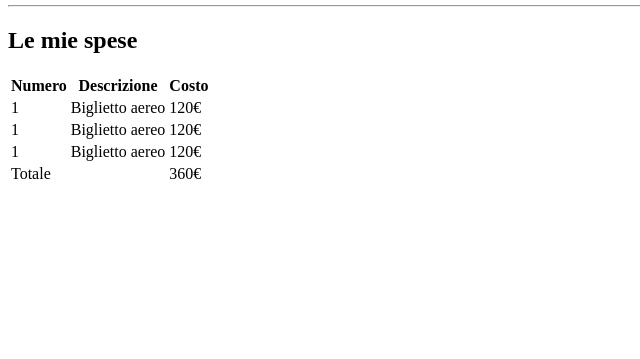
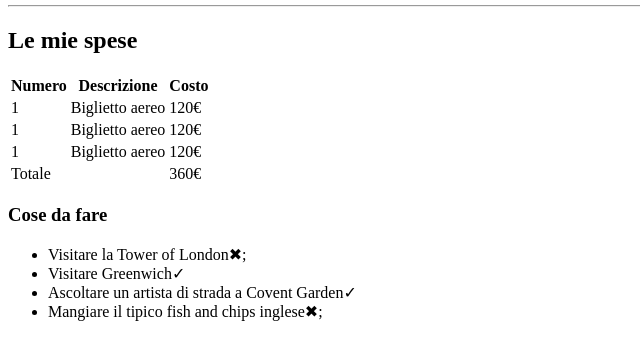
Before and after one commit to DeAngelisDev16/html-london-trip, a plain HTML site: page index.html in a window 1280 px wide. Shown: the part 101-460 px from the top of the page, without its empty margins (0-640 px from the left). Drawn offline with Linux system fonts and the light colour scheme.

Commit message:
Commit: section things to do ended

```diff
--- a/index.html
+++ b/index.html
@@ -51,6 +51,15 @@
 
 
         <section> <!-- sezione: cose da fare -->
+            <h3>Cose da fare</h3>
+            <ul>
+                <li>Visitare la Tower of London&#10006;;</li>
+                <li>Visitare Greenwich&#10003;</li>
+                <li>Ascoltare un artista di strada a Covent Garden&#10003;</li>
+                <li>Mangiare il tipico fish and chips inglese&#10006;;</li>
+
+
+            </ul>
 
         </section>
 
```
